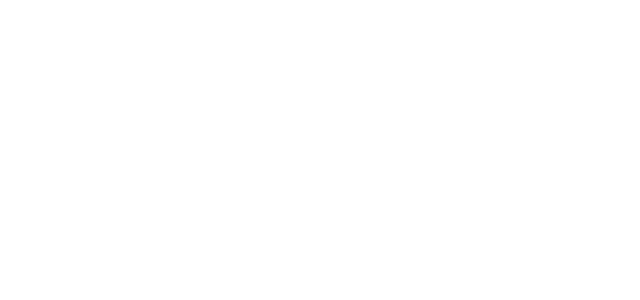
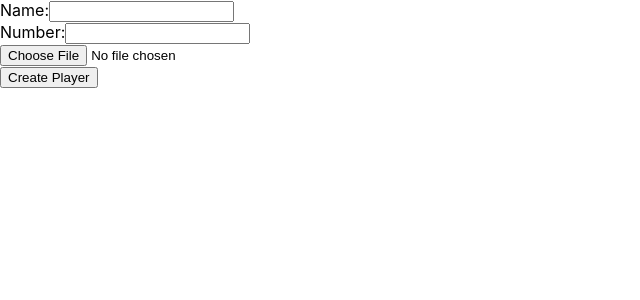
Before and after one commit to cernanb/online-web-pt-120919-nba-fantasy-react, a React (Create React App) app: page /players/new in a window 1280 px wide. Shown: the top 300 px of the page, without its empty margins (0-640 px from the left). Built offline with nearby package versions, Linux system fonts and the light colour scheme.

Commit message:
Add player form

```diff
--- a/src/App.js
+++ b/src/App.js
@@ -3,6 +3,7 @@ import { BrowserRouter as Router, Switch, Route } from 'react-router-dom';
 import Home from './components/Home';
 import Dashboard from './components/Dashboard';
 import Signup from './components/Signup';
+import PlayerForm from './components/PlayerForm';
 
 function App() {
   return (
@@ -12,6 +13,7 @@ function App() {
           <Route exact path="/" component={Home} />
           <Route path="/dashboard" component={Dashboard} />
           <Route path="/signup" component={Signup} />
+          <Route path="/players/new" component={PlayerForm} />
         </Switch>
       </Router>
     </div>
--- /dev/null
+++ b/src/components/PlayerForm.js
@@ -0,0 +1,65 @@
+import React, { Component } from 'react';
+
+class PlayerForm extends Component {
+  state = {
+    name: '',
+    number: '',
+    photo: '',
+  };
+  handleOnChange = (e) => {
+    this.setState({
+      [e.target.name]: e.target.value,
+    });
+  };
+
+  submit = (e) => {
+    e.preventDefault();
+    const formData = new FormData();
+    formData.append('name', this.state.name);
+    formData.append('number', this.state.number);
+    formData.append('photo', this.state.photo);
+    fetch(`http://localhost:3001/players`, {
+      method: 'POST',
+      body: formData,
+    });
+  };
+
+  handleImageChange = (e) => {
+    if (e.target.files[0]) this.setState({ photo: e.target.files[0] });
+  };
+  render() {
+    return (
+      <div>
+        <form onSubmit={this.submit}>
+          <label>Name:</label>
+          <input
+            type="text"
+            onChange={this.handleOnChange}
+            name="name"
+            value={this.state.name}
+          />
+          <br />
+          <label>Number:</label>
+          <input
+            type="number"
+            onChange={this.handleOnChange}
+            name="number"
+            value={this.state.number}
+          />
+          <br />
+          <input
+            type="file"
+            name="photo"
+            accept="image/*"
+            multiple={false}
+            onChange={this.handleImageChange}
+          />
+          <br />
+          <button type="submit">Create Player</button>
+        </form>
+      </div>
+    );
+  }
+}
+
+export default PlayerForm;
```
